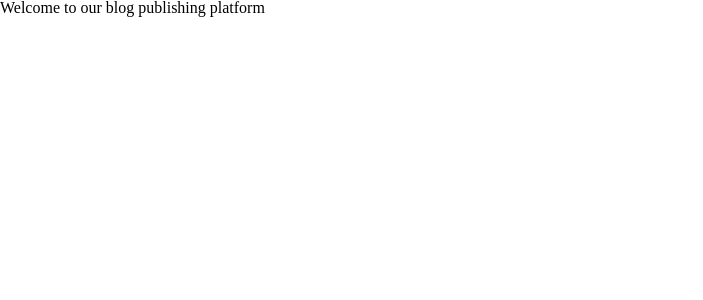
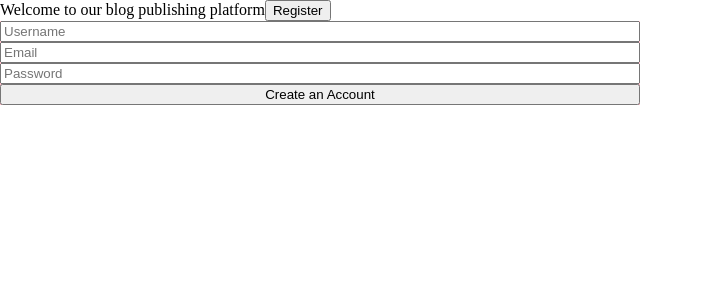
Before and after one commit to LABS-EU3/react_blog_frontend, a React (Create React App) app: page / in a window 1280 px wide. Shown: the top 300 px of the page, without its empty margins (0-703 px from the left). Built offline with nearby package versions, Linux system fonts and the light colour scheme.

Commit message:
Init Register Modal

```diff
--- a/public/index.html
+++ b/public/index.html
@@ -29,6 +29,7 @@
   <body>
     <noscript>You need to enable JavaScript to run this app.</noscript>
     <div id="root"></div>
+    <div id="modal"></div>
     <!--
       This HTML file is a template.
       If you open it directly in the browser, you will see an empty page.
--- a/src/App.js
+++ b/src/App.js
@@ -1,7 +1,16 @@
-import React from "react";
+import React, {useState} from "react";
+import Modal from "./pages/Modal";
 
 function App() {
-  return <div className="App">Welcome to our blog publishing platform</div>;
+  const [modalOpen, setModalOpen] = useState(true);
+
+  return (
+    <div className="App">
+      Welcome to our blog publishing platform
+      <button onClick={() => {setModalOpen(!modalOpen)}}>Register</button>
+      {modalOpen && <Modal />}
+    </div>
+  );
 }
 
 export default App;
--- a/src/global-styles.js
+++ b/src/global-styles.js
@@ -0,0 +1 @@
+import styled from "styled-components";
--- a/src/index.css
+++ b/src/index.css
@@ -53,3 +53,7 @@ table {
   font-family: 'HK-Grotesk';
   src: local('HK-Grotesk'), url(./fonts/HKGrotesk-Regular.woff) format('truetype');
 }
+
+#modal {
+	margin: 0 auto;
+}
--- a/src/index.js
+++ b/src/index.js
@@ -1,10 +1,33 @@
-import React from 'react';
-import ReactDOM from 'react-dom';
-import './index.css';
-import App from './App';
+import React from "react";
+import ReactDOM from "react-dom";
+import "./index.css";
+import App from "./App";
+import { BrowserRouter as Router } from "react-router-dom";
+import thunk from "redux-thunk";
+import logger from "redux-logger";
+import { userReducer } from "./redux-store/reducers/user-reducer";
+import { Provider } from "react-redux";
+import { combineReducers, createStore, applyMiddleware, compose } from "redux";
 
-ReactDOM.render(<App />, document.getElementById('root'));
+const bigReducer = combineReducers({
+  user: userReducer
+});
 
+const composeEnhancer = window.__REDUX_DEVTOOLS_EXTENSION_COMPOSE__ || compose;
+
+const store = createStore(
+  bigReducer,
+  composeEnhancer(applyMiddleware(thunk, logger))
+);
+
+ReactDOM.render(
+  <Provider store={store}>
+    <Router>
+      <App />
+    </Router>
+  </Provider>,
+  document.getElementById("root")
+);
 // If you want your app to work offline and load faster, you can change
 // unregister() to register() below. Note this comes with some pitfalls.
 // Learn more about service workers: https://bit.ly/CRA-PWA
--- /dev/null
+++ b/src/pages/Modal.js
@@ -0,0 +1,44 @@
+import React, { useRef } from "react";
+import ReactDOM from "react-dom";
+import styled from "styled-components";
+
+const StyledModal = styled.div`
+    background-color: pink;
+    width: 50vw;
+    form {
+        display: flex;
+        flex-direction: column;
+    }
+`;
+
+function Form(props) {
+  const username = useRef("");
+  const email = useRef("");
+  const password = useRef("");
+
+  const signup = e => {
+    e.preventDefault();
+    console.log(
+      username.current.value,
+      email.current.value,
+      password.current.value
+    );
+  };
+
+  return (
+    <StyledModal>
+      <form>
+        <input placeholder="Username" ref={username} />
+        <input placeholder="Email" ref={email} />
+        <input placeholder="Password" ref={password} />
+        <button onClick={signup}>Create an Account</button>
+      </form>
+    </StyledModal>
+  );
+}
+
+function Modal(props) {
+  return ReactDOM.createPortal(<Form />, document.querySelector("#modal"));
+}
+
+export default Modal;
--- /dev/null
+++ b/src/redux-store/actions/actionTypes.js
@@ -0,0 +1,3 @@
+export const REGISTER_START ='REGISTER_START';
+export const REGISTER_SUCCESS = 'REGISTER_SUCCESS';
+export const REGISTER_FAILURE = 'REGISTER_FAILURE';
--- a/src/redux-store/reducers/user-reducer.js
+++ b/src/redux-store/reducers/user-reducer.js
@@ -0,0 +1,14 @@
+import * as types from '../actions/actionTypes';
+
+const initialRegisterState = {
+    username: "",
+    email: "",
+    password: ""
+}
+
+export const userReducer = (state = initialRegisterState, action) => {
+    switch(action.type) {
+        default:
+            return state;
+    }
+}
```
Also changed, not shown: package.json (+16 -13 lines), src/pages/Register.js (added, +30 -0 lines), src/redux-store/actions/actionCreators.js (added), src/redux-store/actions/index.js (deleted), 1 other file (tests, documents, lock files or other folders).
